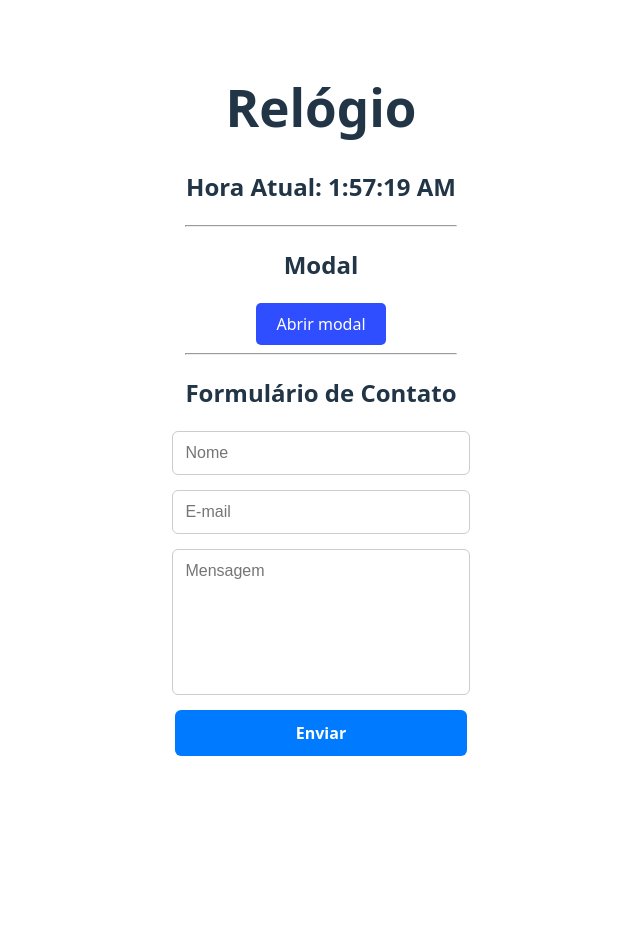
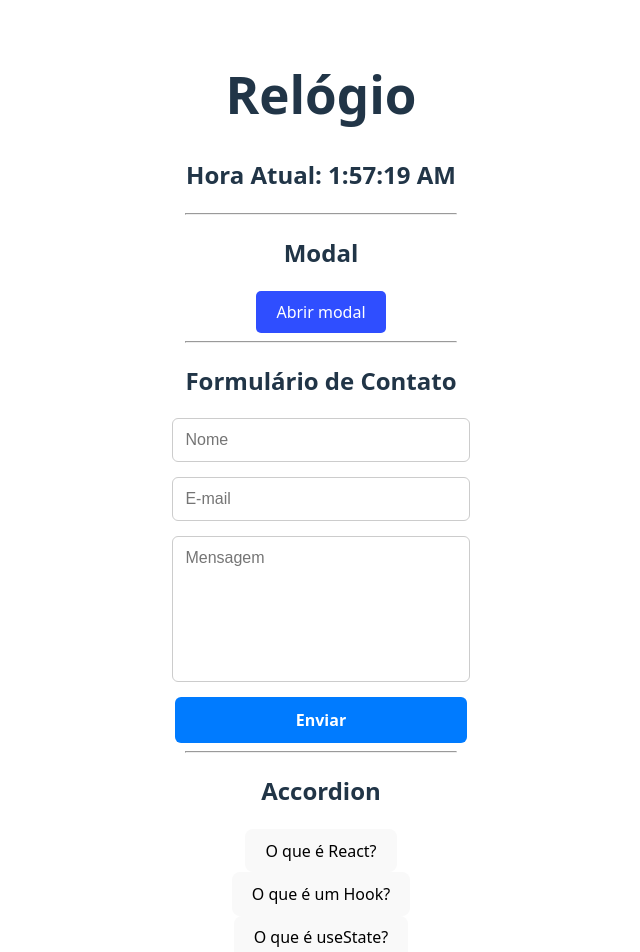
Before and after one commit to gabriellydasi/avanti-innovation-class-2025, a React (Vite) app in the folder react/5_uicomponents/: page / in a window 1280 px wide. Shown: the top 952 px of the page, without its empty margins (319-959 px from the left). Before the commit the page ends 800 px from the top, so only its background shows below. Built offline with nearby package versions, Linux system fonts and the light colour scheme.

Commit message:
Seção 03 | Componentes UI | Aula 30 - Desenvolvendo UI Components - Accordion - Criando o JSX

```diff
--- a/react/5_uicomponents/src/App.jsx
+++ b/react/5_uicomponents/src/App.jsx
@@ -1,4 +1,5 @@
 import './App.css'
+import Accordion from './components/Accordion/Accordion'
 import Clock from './components/Clock/Clock'
 import ContactForm from './components/ContactForm/ContactForm'
 import Modal from './components/Modal/Modal'
@@ -7,15 +8,19 @@
   return (
     <>
       <h1>Relógio</h1>
-      <Clock/>
+      <Clock />
       <hr />
 
       <h2>Modal</h2>
-      <Modal/>
+      <Modal />
       <hr />
 
       <h2>Formulário de Contato</h2>
-      <ContactForm/>
+      <ContactForm />
+      <hr />
+
+      <h2>Accordion</h2>
+      <Accordion />
     </>
   )
 }
--- /dev/null
+++ b/react/5_uicomponents/src/components/Accordion/Accordion.jsx
@@ -0,0 +1,31 @@
+import { useState } from 'react'
+import styles from './Accordion.module.css'
+
+const Accordion = () => {
+    const [activeIndex, setActiveIndex] = useState(null)
+
+    const toggleAccordion = (index) => {
+        setActiveIndex(activeIndex === index ? null : index)
+    }
+
+    const items = [
+        { question: "O que é React?", answer: "Lorem ipsum dolor, sit amet consectetur adipisicing elit. Aliquam dignissimos non perferendis? Nisi fugit consequatur repellendus maiores tempore earum, delectus tempora odio voluptatum ipsam dolore quae tenetur temporibus, est esse?" },
+        { question: "O que é um Hook?", answer: "Lorem ipsum dolor, sit amet consectetur adipisicing elit. Aliquam dignissimos non perferendis? Nisi fugit consequatur repellendus maiores tempore earum, delectus tempora odio voluptatum ipsam dolore quae tenetur temporibus, est esse?"},
+        { question: "O que é useState?", answer: "Lorem ipsum dolor, sit amet consectetur adipisicing elit. Aliquam dignissimos non perferendis? Nisi fugit consequatur repellendus maiores tempore earum, delectus tempora odio voluptatum ipsam dolore quae tenetur temporibus, est esse?"}
+    ]
+
+    return (
+        <div className={styles.accordion}>
+            {items.map((item, index) => (
+                <div key={index} className={`${styles.item} ${activeIndex === index ? styles.open: ""}`}>
+                    <button className={styles.button} onClick={() => toggleAccordion(index)}>
+                        {item.question}
+                    </button>
+                    {activeIndex === index && <p className={styles.answer}>{item.answer}</p>}
+                </div>
+            ))}
+        </div>
+    )
+}
+
+export default Accordion
```
Also changed, not shown: react/5_uicomponents/src/components/Accordion/Accordion.module.css (added).
